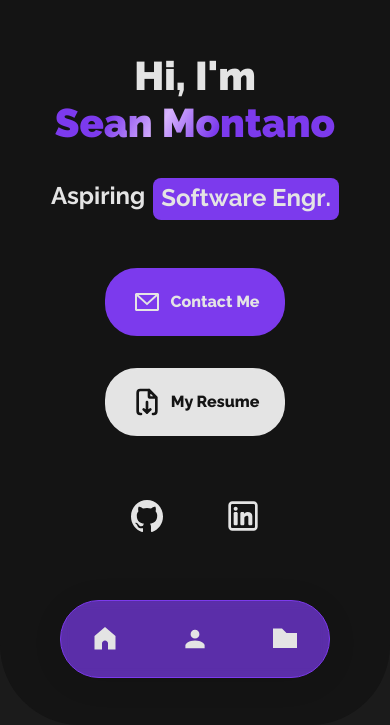
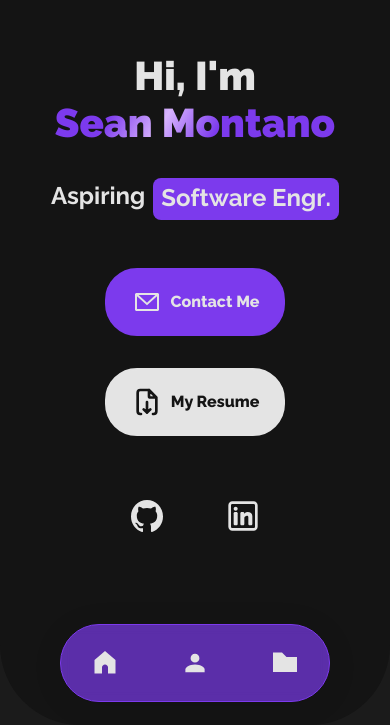
Before and after one commit to seannn9/PORTFOLIO-WEBSITE, a React (Vite) app: page / in a window 390 px wide. Shown: the part 119-844 px from the top of the page. Built offline with nearby package versions, Linux system fonts and the light colour scheme; no server answers; the database is empty.

Commit message:
style: moved the navbar closer to the bottom when it is at the bottom

```diff
--- a/src/components/FloatingSidebar/FloatingSidebar.css
+++ b/src/components/FloatingSidebar/FloatingSidebar.css
@@ -66,7 +66,7 @@
 @media screen and (max-width: 800px) {
     .sidebar {
         top: auto;
-        bottom: 0.5rem;
+        bottom: -1rem;
         left: 50%;
         right: auto;
         flex-direction: row;
```
